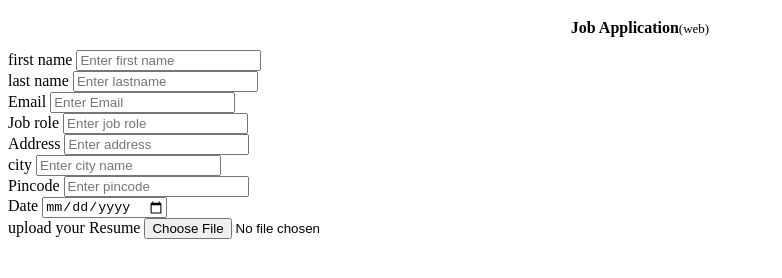
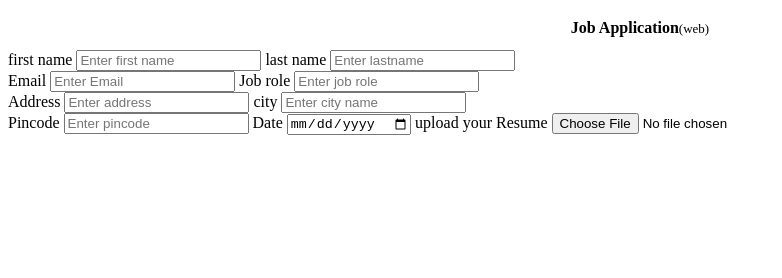
Before and after one commit to thamothiran2004/WebTutorial, a plain HTML site: page jobapplication.html in a window 1280 px wide. Shown: the whole page, without its empty margins (0-782 px from the left). Drawn offline with Linux system fonts and the light colour scheme.

Commit message:
new display file added

```diff
--- a/jobapplication.html
+++ b/jobapplication.html
@@ -12,39 +12,42 @@
     <p style="font-size: small;display:inline-block">(web)</p>
     </div>
     <form>
-        <div class="row">
+        <div class="row" style="display: inline;padding-right: 20;">
         <label>first name</label>
         <input type="text" placeholder="Enter first name">
         </div>
-        <div class="row 2">
+        <div class="row 2" style="display: inline;padding-right: 20;">
             <label>last name</label>
             <input type="text" placeholder="Enter lastname">
         </div>
-        <div class="row 3">
+        <br>
+        <div class="row 3" style="display: inline;padding-right: 20;">
             <label>Email</label>
             <input type="text" placeholder="Enter Email">
         </div>
-        <div class="row 4">
+        <div class="row 4" style="display: inline;padding-right: 20;">
             <label>Job role</label>
             <input type="text" placeholder="Enter job role">
         </div>
-        <div class="row 5">
+        <br>
+        <div class="row 5" style="display: inline;padding-right: 20;">
             <label>Address</label>
             <input type="text" placeholder="Enter address">
         </div>
-        <div class="row 6">
+        <div class="row 6" style="display: inline;padding-right: 20;">
             <label>city</label>
             <input type="text" placeholder="Enter city name">
         </div>
-        <div class="row 7">
+        <br>
+        <div class="row 7" style="display: inline;padding-right: 20;">
             <label>Pincode</label>
             <input type="text" placeholder="Enter pincode">
         </div>
-        <div class="row 8">
+        <div class="row 8" style="display: inline;padding-right: 20;">
             <label>Date</label>
             <input type="date">
         </div>
-        <div class="row 9">
+        <div class="row 9" style="display: inline;padding-right: 20;">
             <label>upload your Resume</label>
             <input type="file">
         </div>
```
Also changed, not shown: display.html (added, +37 -0 lines).
